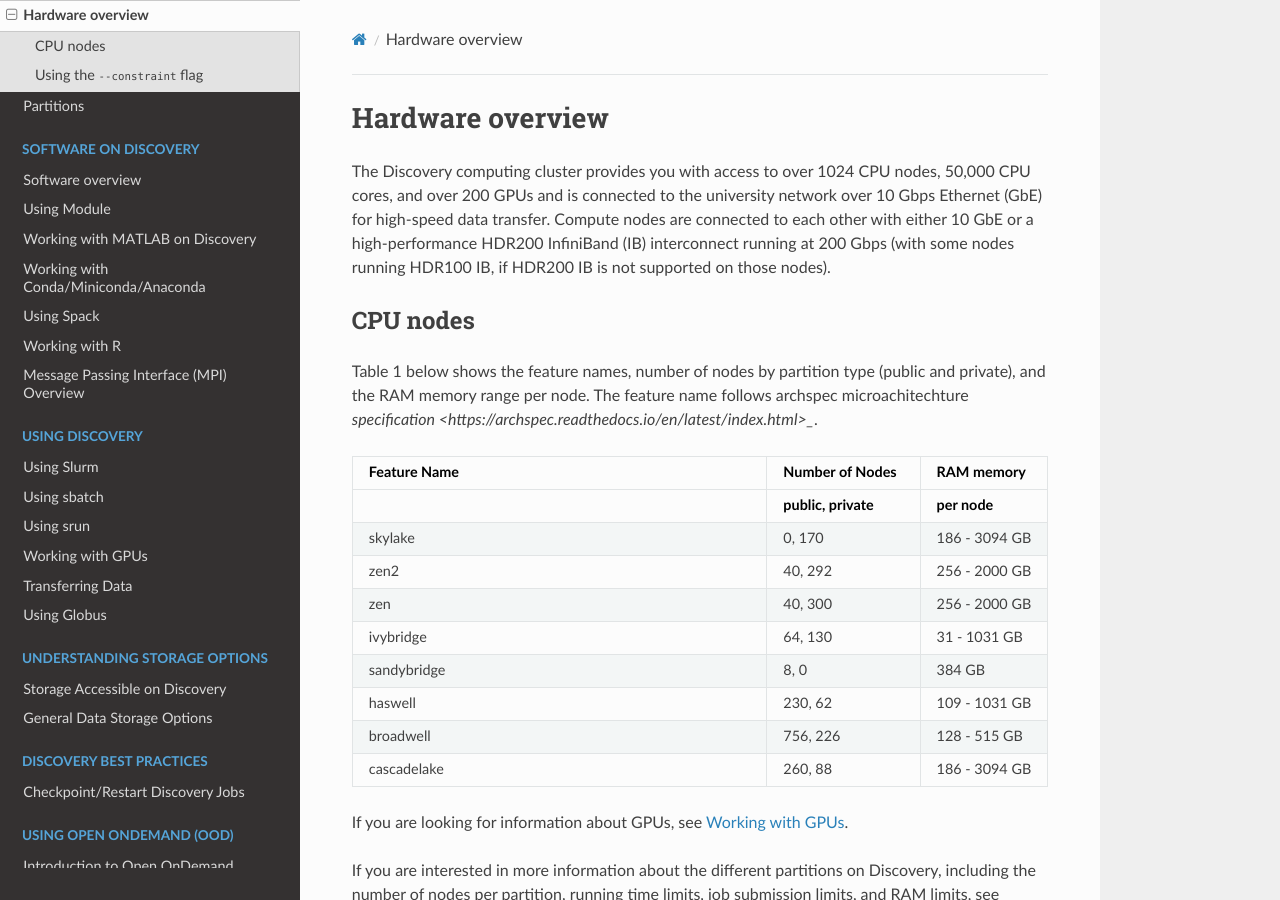
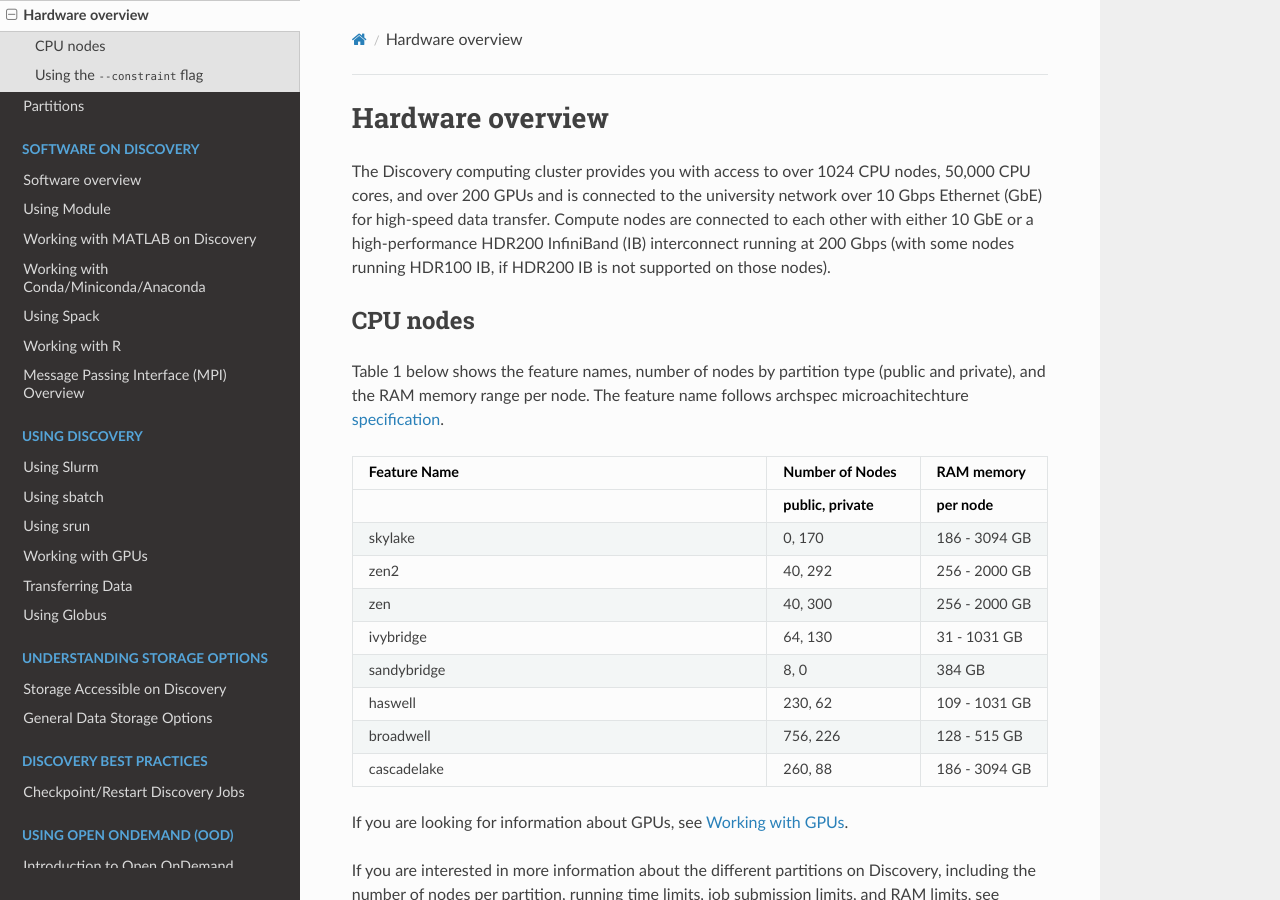
Before and after one commit to northeastern-rc/rc-public-documentation, a Sphinx documentation site: the page built from docs/source/hardware/hardware_overview.rst, in a window 1280 px wide and 900 px high. Built offline with Sphinx 7.4.7 and the Read the Docs theme 2.0.0, drawn with Linux system fonts in a browser that asks for light colours.

Commit message:
fixed link again

```diff
--- a/docs/source/hardware/hardware_overview.rst
+++ b/docs/source/hardware/hardware_overview.rst
@@ -11,7 +11,7 @@
 CPU nodes
 =================================
 
-Table 1 below shows the feature names, number of nodes by partition type (public and private), and the RAM memory range per node. The feature name follows archspec microachitechture `specification <https://archspec.readthedocs.io/en/latest/index.html>_`.
+Table 1 below shows the feature names, number of nodes by partition type (public and private), and the RAM memory range per node. The feature name follows archspec microachitechture `specification <https://archspec.readthedocs.io/en/latest/index.html>`_.
 
 .. list-table::
   :widths: 30 10 5
```
